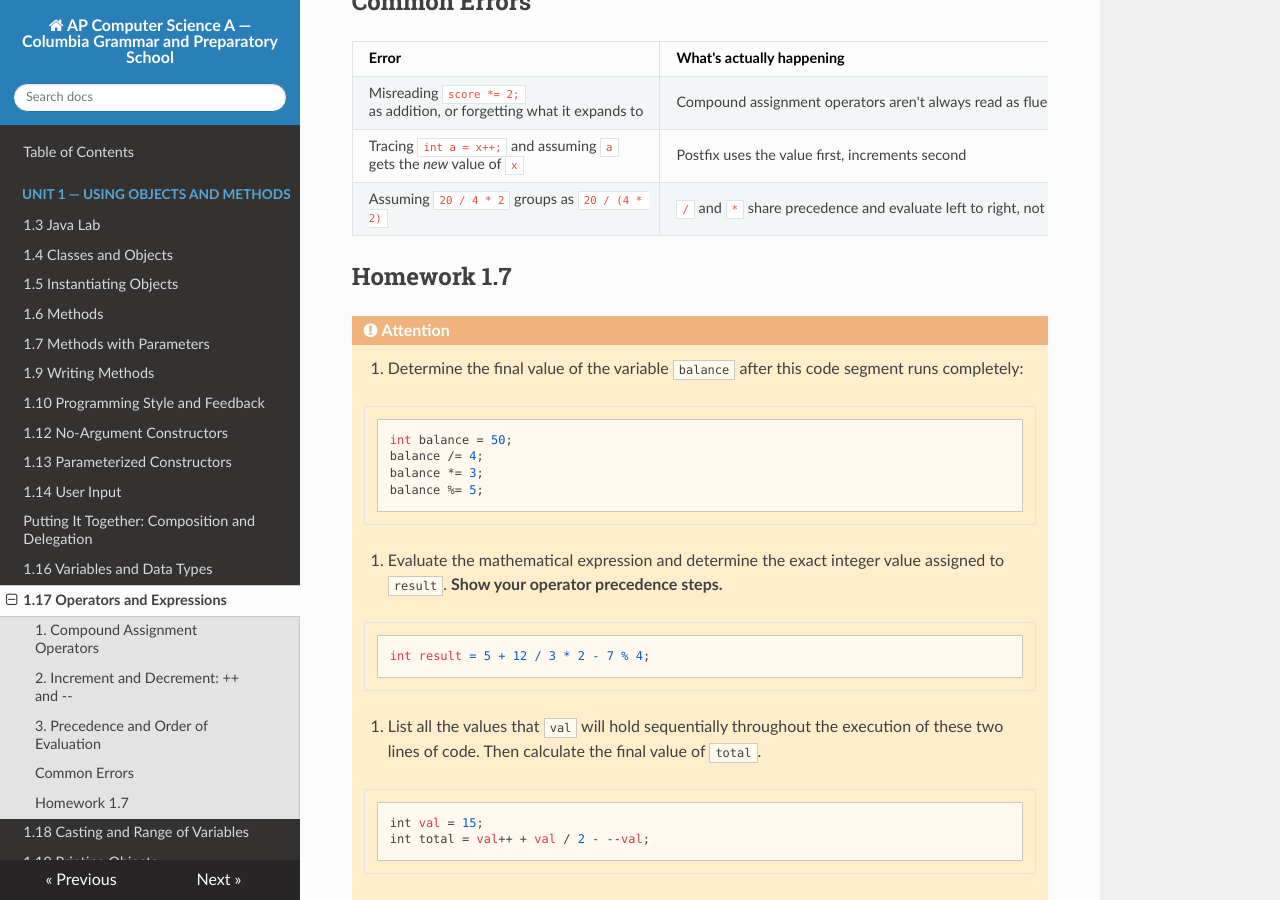
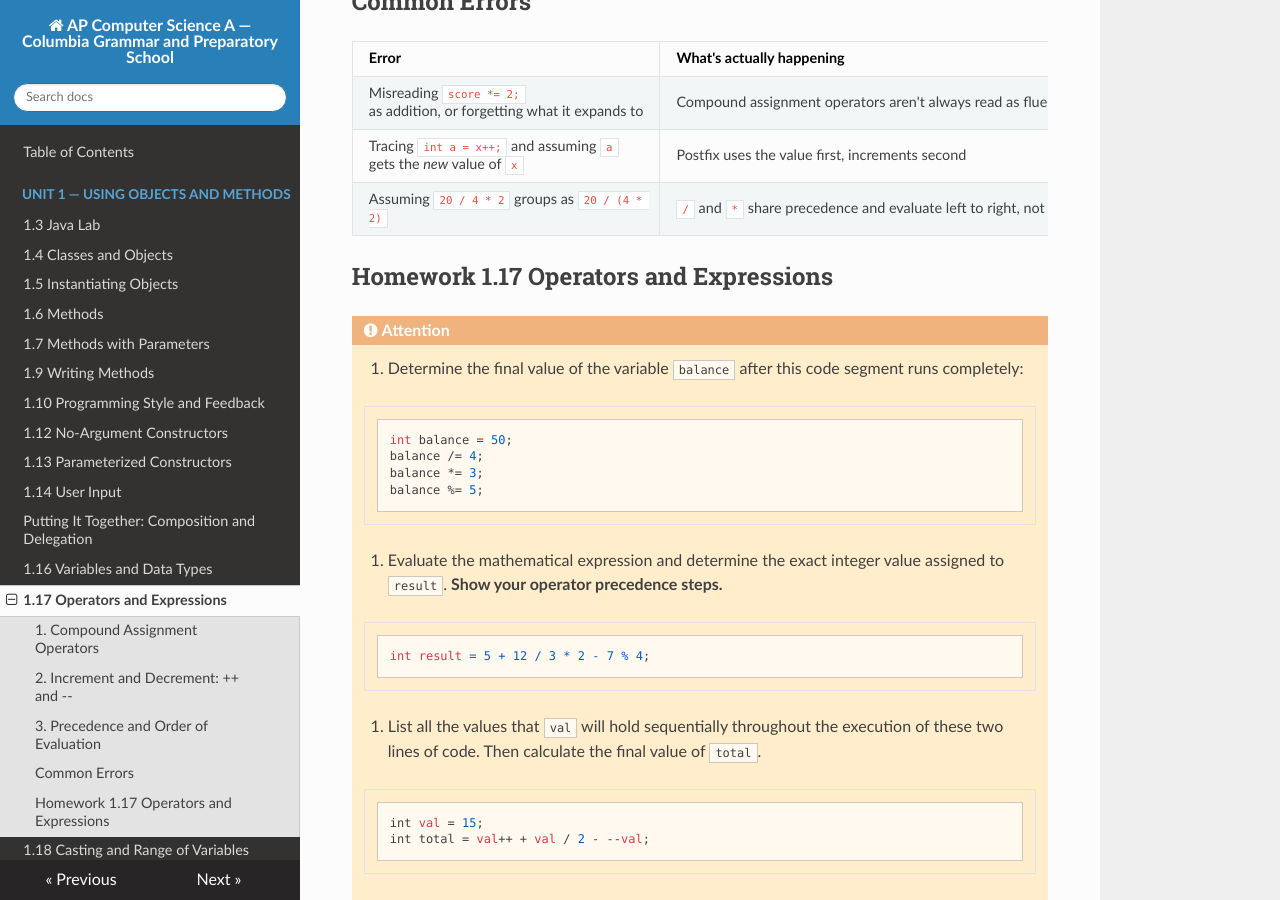
Before and after one commit to kjergens/apcsa-site, an MkDocs documentation site: the page built from docs/unit1/notes_17_operators_and_expressions.md, in a window 1280 px wide and 900 px high, scrolled down 1818 px. Built offline with MkDocs 1.6.1, drawn with Linux system fonts in a browser that asks for light colours; nearby versions of some CDN libraries.

Commit message:
Change homework section from 1.7 to 1.17
Updated homework section number for clarity.

```diff
--- a/docs/unit1/notes_17_operators_and_expressions.md
+++ b/docs/unit1/notes_17_operators_and_expressions.md
@@ -72,7 +72,7 @@ When you're not sure what order something evaluates in, add parentheses — it c
 | Tracing `int a = x++;` and assuming `a` gets the *new* value of `x` | Postfix uses the value first, increments second | Prefix (`++x`) changes first; postfix (`x++`) changes after it's used |
 | Assuming `20 / 4 * 2` groups as `20 / (4 * 2)` | `/` and `*` share precedence and evaluate left to right, not by "division first" | When in doubt, add parentheses to make the intended order explicit |
 
-## Homework 1.7
+## Homework 1.17 Operators and Expressions
 
 !!! attention
 
```
